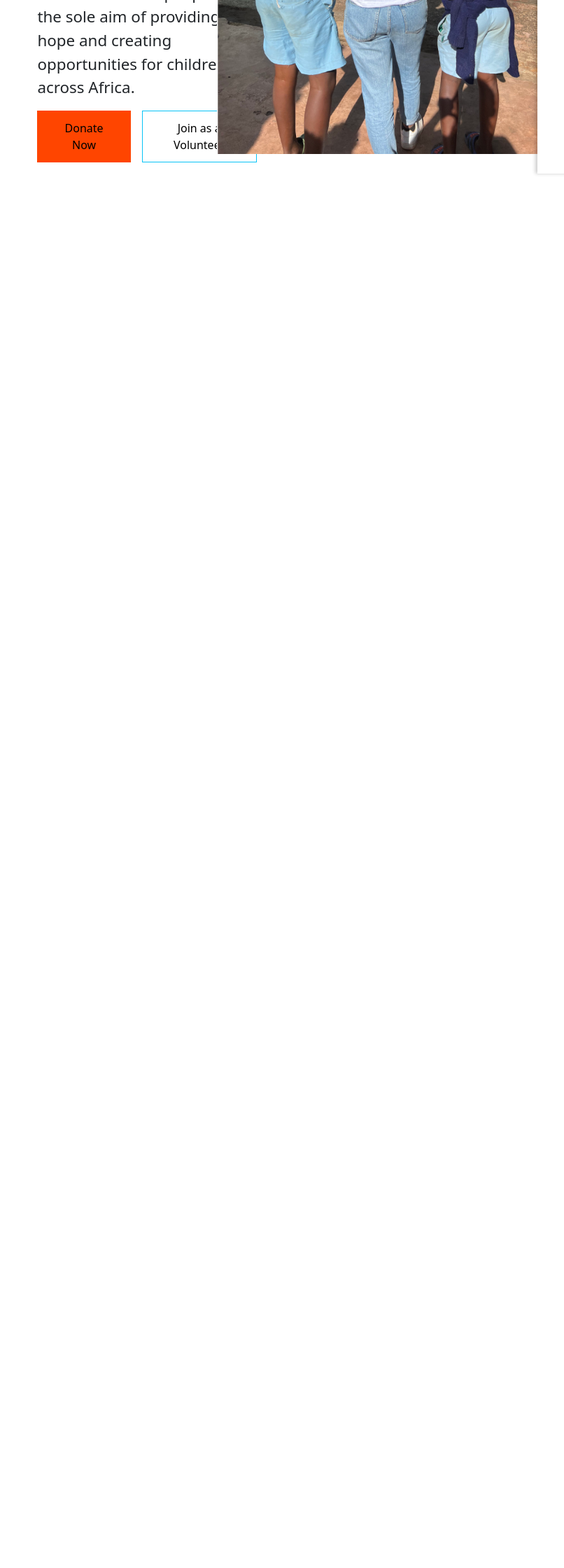
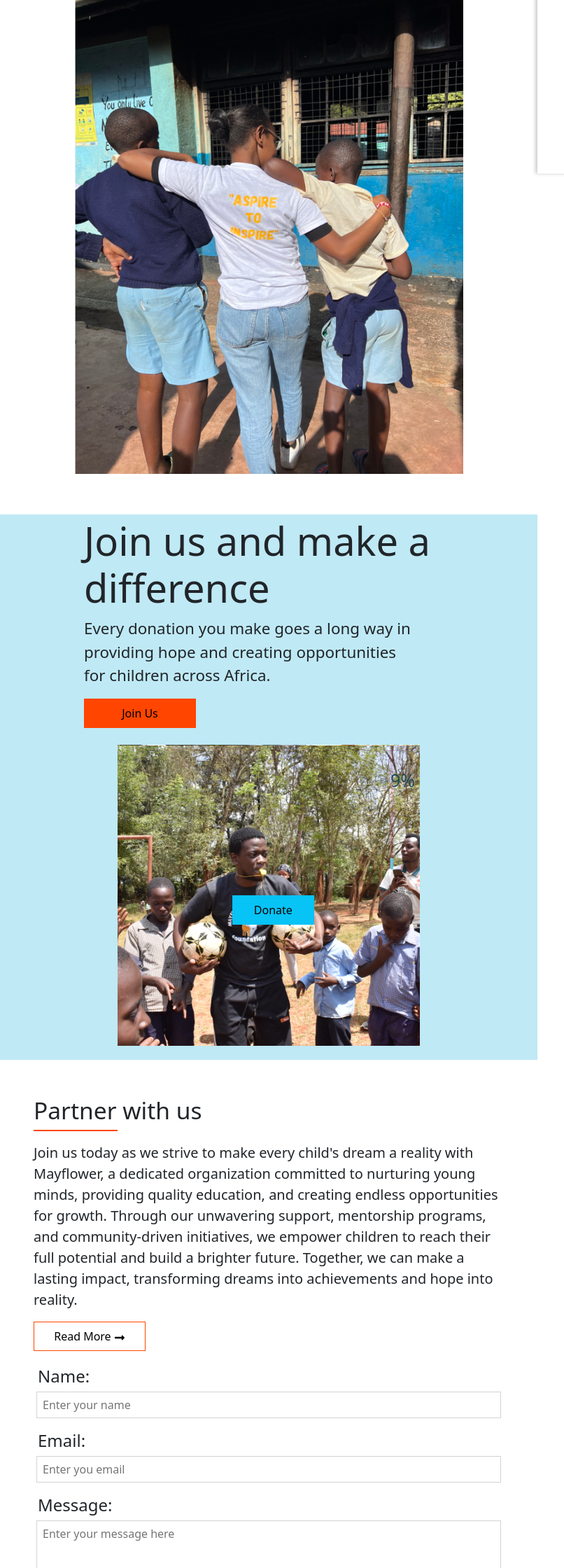
Before and after one commit to Nabanji/Mayflower, a React (Vite) app: page /partner-opportunities in a window 768 px wide. Shown: the part 552-2792 px from the top of the page at 70% size, 806 px wide, since content can reach past the window. Before the commit the page ends 800 px from the top, so only its background shows below. Built offline with nearby package versions, Linux system fonts and the light colour scheme.

Commit message:
Partner opportunities page done

```diff
--- a/src/App.jsx
+++ b/src/App.jsx
@@ -2,6 +2,7 @@ import { BrowserRouter, Routes, Route } from 'react-router-dom';
 import Homepage from './Pages/Homepage/Homepage';
 import Programs from './Pages/Programs/Programs';
 import Partner from './Pages/Partner/Partner';
+import Team from './Pages/Team/Team';
 
 export default function App() {
 
@@ -12,6 +13,7 @@ export default function App() {
           <Route path='/' element={<Homepage/>}></Route>
           <Route path='/programs' element={<Programs/>}></Route>
           <Route path='/partner-opportunities' element={<Partner />}></Route>
+          <Route path='/team' element={<Team />}></Route>
         </Routes>
       </BrowserRouter>
     </div>
--- a/src/Pages/Partner/Partner.css
+++ b/src/Pages/Partner/Partner.css
@@ -3,6 +3,10 @@
     padding: 0;
     box-sizing: border-box;
     outline: none;
+}
+
+.sidebar-btn{
+    color: #07c3f6;
 }
 
 .partner-intro {
@@ -61,3 +65,399 @@
 .partner-image img {
     height: 100%;
 }
+
+.donate {
+    width: 100%;
+    background-color: #bfe9f5;
+    /* border: 1px solid black; */
+}
+
+.donate-section {
+    width: 50%;
+    padding: 4px 30px;
+}
+
+.donate-section h1{
+    font-size: 4rem;
+    width: 80%;
+    /* border:  1px solid black; */
+}
+
+.donate-section p {
+    width: 90%;
+    font-size: 1.4rem;
+}
+
+.donate-section button {
+    width: 160px;
+    font-size: 1.2rem;
+    background: orangered;
+    border: 1px solid orangered;
+    padding: 12px 22px;
+    transition: .6s all ease;
+}
+
+.donate-section button:hover {
+    color: white;
+}
+
+.donate-img{
+    position: relative;
+    max-width: 30%;
+    height: auto;
+}
+
+.donate-img img {
+    width: 100%;
+    height: 100%;
+}
+
+.donate-img button {
+    position: absolute;
+    top: 50%;
+    right: 35%;
+    border: 1px solid #07c3f6;
+    background-color: #07c3f6;
+    padding: 8px 30px;
+    transition: .6s all ease;
+}
+
+.donate-img button:hover {
+    background: #07c3f6;
+    color: #fff;
+}
+
+.form {
+    height: 60vh;
+    /* border: 1px solid black; */
+}
+
+.form-heading {
+    width: 50%;
+    height: 100%;
+    padding: 4px 12px;
+    /* border: 1px solid black; */
+}
+
+.form-heading button {
+    width: 160px;
+    padding: 8px 22px;
+    border: 1px solid orangered;
+    background: none;
+    cursor: pointer;
+    transition: .6s all ease-in-out;
+}
+
+.form-heading button:hover {
+    background: orangered;
+    color: #fff;
+}
+
+form {
+    width: 50%;
+    padding: 4px 12px;
+}
+
+form div {
+    display: flex;
+    flex-direction: column;
+    justify-content: space-between;
+    margin: 10px 0;
+}
+
+form div label {
+    margin-left: 6px;
+    font-size: 1.5rem;
+}
+
+form div input,
+form div textarea {
+    margin: 4px;
+    padding: 6px 8px;
+    border: 1px solid lightgray;
+}
+
+form div button {
+    width: 160px;
+    background: #fff;
+    border: 1px solid #07c3f6;
+    padding: 12px 22px;
+    font-size: 1.1rem;
+    transition: .6s all ease;
+}
+
+form div button:hover {
+    background: #07c3f6;
+    color: #fff;
+}
+
+
+@media screen and (max-width: 567px) {
+
+    .partner-intro {
+        height: fit-content;
+        flex-direction: column;
+    }
+
+    .partner-heading {
+        width: 100%;
+    }
+
+    .partner-heading h1 {
+        font-size: 2.5rem;
+    }
+
+    .partner-heading p {
+        font-size: 1.2rem;
+    }
+
+    .partner-btns {
+        margin: 6px 0px;
+        flex-wrap: wrap;
+    }
+
+    .partner-btns button {
+        padding: 8px 18px;
+    }
+
+    .partner-image {
+        width: 100%;
+        height: 50%;
+    }
+
+    .partner-btns .donate-btn {
+        width: 140px;
+        background-color: orangered;
+        border: 1px solid orangered;
+    }
+
+    .partner-btns .volunteer-btn {
+        width: 180px;
+        border: 1px solid #07c3f6;
+    }
+
+    .partner-image {
+        width: 100%;
+        margin-top: 20px;
+    }
+
+    .partner-image img {
+        width: 100%;
+    }
+
+    .donate {
+        height: fit-content;
+        flex-direction: column;
+    }
+
+    .donate-section {
+        width: 100%;
+        padding: 4px 8px;
+    }
+
+    .donate-section h1 {
+        font-size: 2.5rem;
+    }
+
+    .donate-section p {
+        font-size: 1.2rem;
+    }
+
+    .donate-section button {
+        padding: 6px 16px;
+        font-size: 1rem;
+    }
+
+    .donate-img{
+        max-width: 100%;
+        height: auto;
+    }
+
+    .donate-img img {
+        width: 100%;
+    }
+
+    .form {
+        width: 100%;
+        height: fit-content;
+        flex-direction: column;
+        /* border: 1px solid black; */
+    }
+
+    .form-heading {
+        width: 100%;
+    }
+
+    .form-heading p {
+        font-size: 1rem !important;
+    }
+
+    form {
+        width: 100%;
+        padding: 4px 8px;
+    }
+
+    form div label {
+        font-size: 1.2rem;
+    }
+
+    form div input,
+    form div textarea {
+        padding: 2px 6px;
+    }
+
+    form div button {
+        width: 100px;
+        border: 1px solid #07c3f6;
+        padding: 6px 11px;
+        font-size: 1rem;
+        margin-left: 5px;
+    }
+
+
+}
+
+@media screen and (min-width: 567px) and (max-width: 768px) {
+
+    .partner-intro {
+        height: fit-content;
+        flex-direction: column;
+    }
+
+    .partner-heading {
+        width: 100%;
+    }
+
+    .partner-image {
+        width: 100%;
+        margin-top: 10px;
+    }
+
+    .partner-image img {
+        width: 100%;
+    }
+
+    .donate {
+        height: fit-content;
+        flex-direction: column;
+    }
+
+    .donate-section {
+        width: 100%;
+        padding: 4px 8px;
+    }
+
+    .donate-section h1 {
+        width: 100%;
+        font-size: 3.5rem;
+    }
+
+    .donate-section button {
+        padding: 8px 16px;
+        font-size: 1rem;
+    }
+
+    .donate-img{
+        max-width: 60%;
+        height: auto;
+        margin: 20px auto;
+    }
+
+    .form {
+        height: fit-content;
+        width: 100%;
+        flex-direction: column;
+    }
+
+    .form-heading {
+        width: 100%;
+    }
+
+    form {
+        width: 100%;
+    }
+
+    form div button {
+        padding: 6px 12px;
+        margin-left: 4px;
+    }
+
+}
+
+@media (min-width: 768px) and (max-width: 1024px) {
+    .partner-intro {
+        height: fit-content;
+        flex-direction: column;
+    }
+
+    .partner-heading {
+        width: 100%;
+    }
+
+    .partner-heading h1 {
+        width: 100%;
+        padding-left: 80px;
+    }
+
+    .partner-heading p {
+        padding-left: 80px;
+    }
+
+    .partner-btns {
+        justify-content: center;
+    }
+
+    .partner-image {
+        width: 80%;
+        margin: 10px auto;
+    }
+
+    .partner-image img {
+        width: 100%;
+    }
+
+    .donate {
+        height: fit-content;
+        flex-direction: column;
+    }
+
+    .donate-section {
+        width: 100%;
+        padding: 4px 120px;
+    }
+
+    .donate-section h1 {
+        width: 100%;
+        font-size: 3.5rem;
+    }
+
+    .donate-section button {
+        padding: 8px 16px;
+        font-size: 1rem;
+    }
+
+    .donate-img{
+        max-width: 60%;
+        height: auto;
+        margin: 20px auto;
+    }
+
+    .form {
+        height: fit-content;
+        width: 100%;
+        flex-direction: column;
+    }
+
+    .form-heading {
+        width: 100%;
+    }
+
+    form {
+        width: 100%;
+    }
+
+    form div button {
+        padding: 6px 12px;
+        margin-left: 4px;
+    }
+}
--- a/src/Pages/Partner/Partner.jsx
+++ b/src/Pages/Partner/Partner.jsx
@@ -2,6 +2,11 @@ import { useEffect } from 'react';
 import './Partner.css'
 import Navbar from '../../components/Navbar/Navbar';
 import PartnerImage from '../../assets/about.png';
+import Footer from '../../components/Footer/Footer';
+import footballRon from '../../assets/footballRon.png';
+
+import { FaLongArrowAltRight } from "react-icons/fa";
+
 
 import AOS from "aos";
 import "aos/dist/aos.css";
@@ -32,6 +37,47 @@ export default function Partner() {
                     <img src={PartnerImage} alt="Partner Image" />
                 </div>
             </section>
+
+            <section className="donate d-flex justify-content-between my-5">
+                <div className="d-flex flex-column justify-content-center donate-section" data-aos="fade-right">
+                    <h1>Join us and make a difference</h1>
+                    <p>Every donation you make goes a long way in providing hope and creating opportunities for children across Africa.</p>
+                    <button>Join Us</button>
+                </div>
+                <div className="donate-img" data-aos="fade-left">
+                    <img src={footballRon} alt="Kiaora football" />
+                    <button>Donate</button>
+                </div>
+            </section>
+
+            <section className="form d-flex justify-content-around align-items-center container mb-5">
+                <div className="form-heading d-flex flex-column justify-content-center" data-aos='zoom-in-up'>
+                    <h1>Partner with us</h1>
+                    <div className="underline"></div>
+                    <p className='fs-5 my-3'>Join us today as we strive to make every child's dream a reality with Mayflower, a dedicated organization committed to nurturing young minds, providing quality education, and creating endless opportunities for growth. Through our unwavering support, mentorship programs, and community-driven initiatives, we empower children to reach their full potential and build a brighter future. Together, we can make a lasting impact, transforming dreams into achievements and hope into reality.</p>
+                    <button>Read More <span><FaLongArrowAltRight /></span></button>
+                </div>
+                <form data-aos='zoom-in-up'>
+                    <div>
+                        <label htmlFor="name">Name:</label>
+                        <input type="text" name='name' id='name' placeholder='Enter your name' required />
+                    </div>
+                    <div>
+                        <label htmlFor="email">Email:</label>
+                        <input type="email" name='email' id='email' placeholder='Enter you email' required />
+                    </div>
+                    <div>
+                        <label htmlFor="message">Message:</label>
+                        <textarea name="message" id="message" rows={4} placeholder='Enter your message here' required></textarea>
+                    </div>
+                    <div>
+                        <button type="submit">Submit</button>
+                    </div>
+                </form>
+            </section>
+
+            <Footer />
+
         </>
     )
 }
--- a/src/components/Footer/Footer.css
+++ b/src/components/Footer/Footer.css
@@ -96,6 +96,10 @@
         flex-direction: column;
     }
 
+    .intro {
+        padding: 0px 6px;
+    }
+
     .links {
         margin-top: 26px;
     }
--- a/src/components/Footer/Footer.jsx
+++ b/src/components/Footer/Footer.jsx
@@ -23,8 +23,7 @@ export default function Footer() {
                         <li><a href="/">Home</a></li>
                         <li><a href="/programs">Programs</a></li>
                         <li><a href="/partner-opportunities">Partner program</a></li>
-                        <li><a href="#">Teams & Volunteers</a></li>
-                        <li><a href="#">Contact</a></li>
+                        <li><a href="/team">Teams & Volunteers</a></li>
                     </ul>
                 </div>
                 <div className="location">
--- a/src/components/Navbar/Navbar.jsx
+++ b/src/components/Navbar/Navbar.jsx
@@ -25,8 +25,7 @@ export default function Navbar() {
                         <li className='nav-link'><a href="/">Home</a></li>
                         <li className='nav-link'><a href="/programs">Programs</a></li>
                         <li className='nav-link'><a href="/partner-opportunities">Partner opportunities</a></li>
-                        <li className='nav-link'><a href="#">Team & Volunteers</a></li>
-                        <li className='nav-link'><a href="#">Contact</a></li>
+                        <li className='nav-link'><a href="/team">Team & Volunteers</a></li>
                         <li><button className="btn btn-outline-primary">Donate</button></li>
                     </ul>
                 </div>
@@ -39,8 +38,7 @@ export default function Navbar() {
                         <li className='nav-link'><a href="/">Home</a></li>
                         <li className='nav-link'><a href="/programs">Programs</a></li>
                         <li className='nav-link'><a href="/partner-opportunities">Partner opportunities</a></li>
-                        <li className='nav-link'><a href="#">Team & Volunteers</a></li>
-                        <li className='nav-link'><a href="#">Contact</a></li>
+                        <li className='nav-link'><a href="/team">Team & Volunteers</a></li>
                         <li><button className="btn btn-outline-primary">Donate</button></li>
                     </ul>
                     <button className="close-btn" onClick={toggleSidebar}>
```
Also changed, not shown: src/Pages/Team/Team.jsx (added, +9 -0 lines), src/Pages/Team/Team.css (added).
